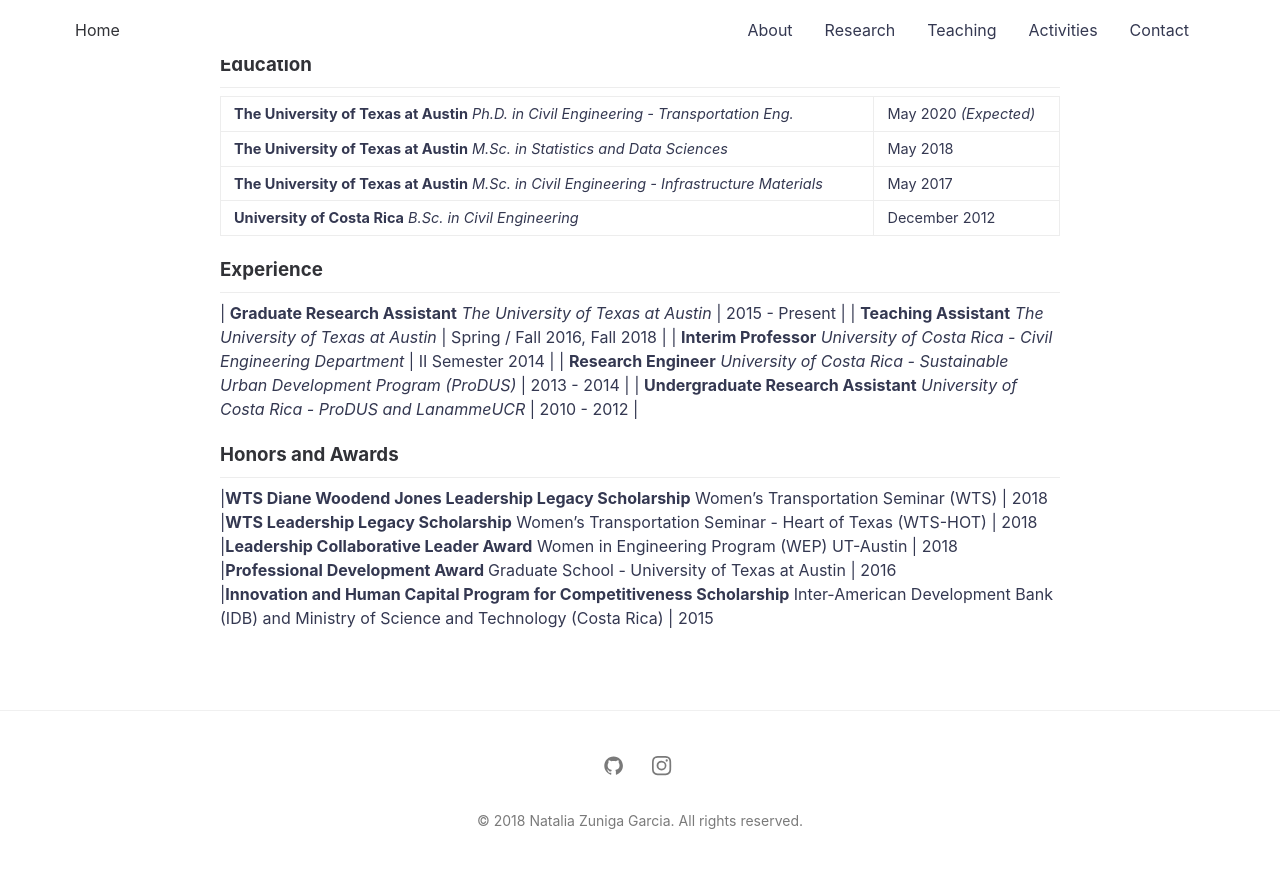
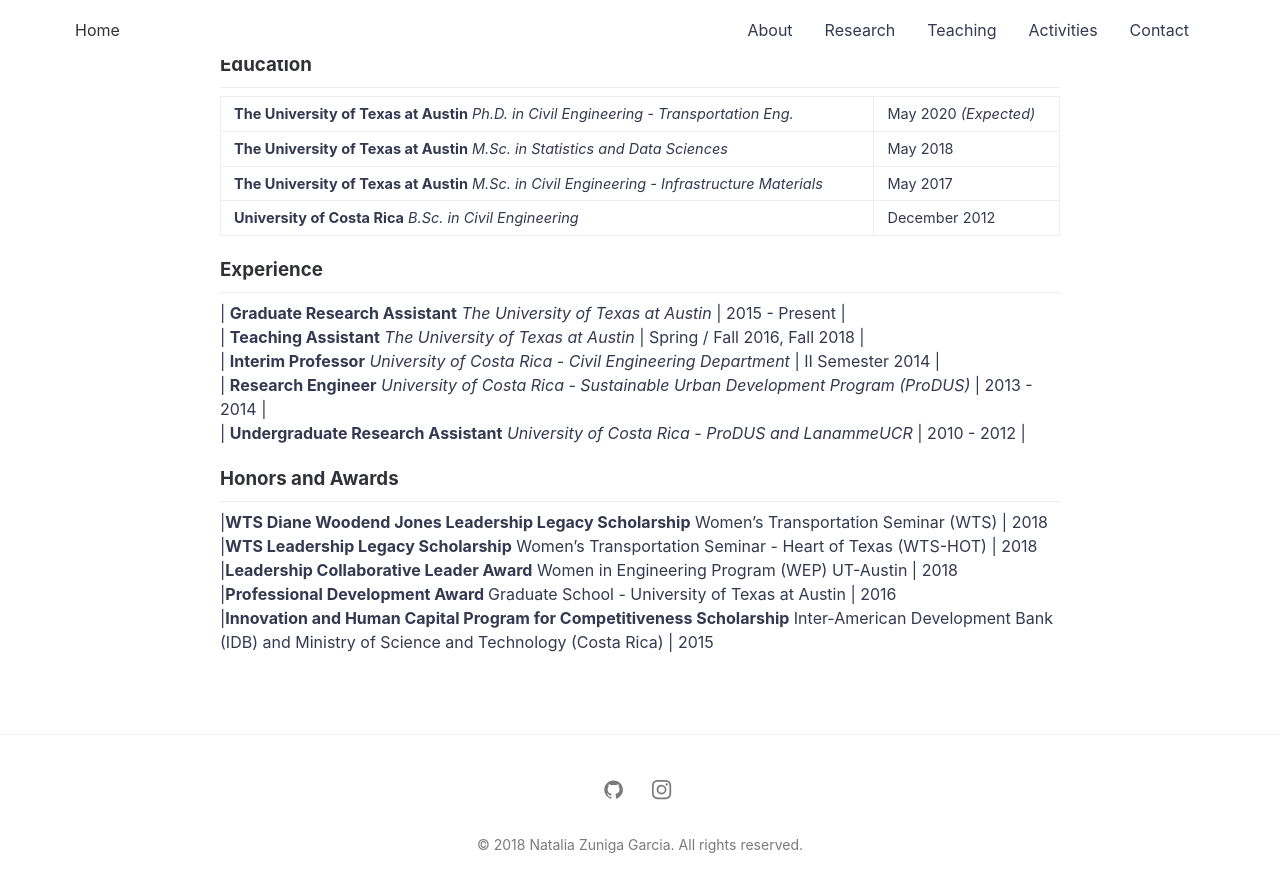
Before and after one commit to nzunigag/nzunigag.github.io, a Jekyll site: the page built from about.md, in a window 1280 px wide and 900 px high, scrolled down 706 px. Shown: the top 892 px of the window. Built offline with Jekyll 4.4.1, drawn with Linux system fonts in a browser that asks for light colours.

```diff
--- a/about.md
+++ b/about.md
@@ -31,10 +31,10 @@ ___
 
 ### Experience
 ___
-| <b>Graduate Research Assistant</b> <i>The University of Texas at Austin </i> | 2015 - Present |
-| <b>Teaching Assistant</b> <i>The University of Texas at Austin</i> | Spring / Fall 2016, Fall 2018 |
-| <b>Interim Professor</b> <i>University of Costa Rica - Civil Engineering Department</i> | II Semester 2014 |
-| <b>Research Engineer</b> <i>University of Costa Rica - Sustainable Urban Development Program (ProDUS)</i> | 2013 - 2014 |
+| <b>Graduate Research Assistant</b> <i>The University of Texas at Austin </i> | 2015 - Present | <br>
+| <b>Teaching Assistant</b> <i>The University of Texas at Austin</i> | Spring / Fall 2016, Fall 2018 | <br>
+| <b>Interim Professor</b> <i>University of Costa Rica - Civil Engineering Department</i> | II Semester 2014 | <br>
+| <b>Research Engineer</b> <i>University of Costa Rica - Sustainable Urban Development Program (ProDUS)</i> | 2013 - 2014 | <br>
 | <b>Undergraduate Research Assistant</b> <i>University of Costa Rica - ProDUS and LanammeUCR</i> | 2010 - 2012 |
 
 
```
